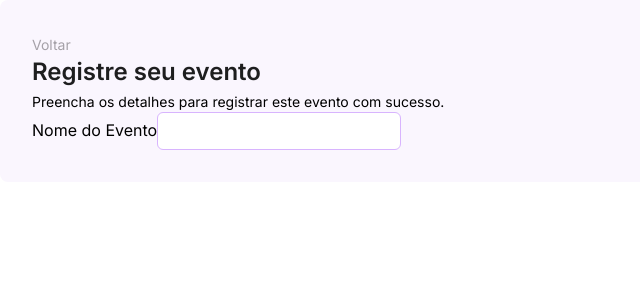
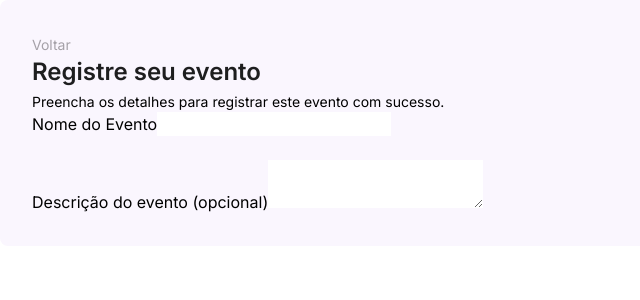
Before and after one commit to Projeto-FrontEnd-Fusion/Aceve-website-development, a Next.js app: page /admin/admin-events in a window 1280 px wide. Shown: the top 300 px of the page, without its empty margins (0-640 px from the left). Built offline with nearby package versions, Linux system fonts and the light colour scheme; a web font is replaced by a local one.

Commit message:
Feat: Add FormTextarea component to event dashboard

```diff
--- a/src/features/admin-login/components/EventForm.tsx
+++ b/src/features/admin-login/components/EventForm.tsx
@@ -1,5 +1,6 @@
 import { FormProvider, useForm } from "react-hook-form";
 import { FormInput } from "./FormInput";
+import { FormTextarea } from "./FormTextarea";
 
 export type EventFormData = {
   name: string;
@@ -48,6 +49,11 @@ export default function EventForm() {
             label="Nome do Evento"
             rules={{ required: "Nome do evento é obrigatório" }}
           />
+          <FormTextarea
+            name="description"
+            label="Descrição do evento (opcional)"
+            maxLength={500}
+          />
         </form>
       </section>
     </FormProvider>
--- a/src/features/admin-login/components/FormInput.tsx
+++ b/src/features/admin-login/components/FormInput.tsx
@@ -23,15 +23,7 @@ export function FormInput({
   return (
     <div>
       <label>{label}</label>
-      <input
-        type={type}
-        {...register(name, rules)}
-        className={`rounded-md border px-4 py-2 text-sm focus:outline-none focus:ring-2 ${
-          errors[name]
-            ? "border-red-500 focus:ring-red-500"
-            : "border-purple-300 focus:ring-purple-500"
-        }`}
-      />
+      <input type={type} {...register(name, rules)} className="" />
       {errors[name] && <span>{String(errors[name]?.message)}</span>}
     </div>
   );
--- /dev/null
+++ b/src/features/admin-login/components/FormTextarea.tsx
@@ -0,0 +1,20 @@
+"use client";
+
+import { useFormContext } from "react-hook-form";
+import type { EventFormData } from "./EventForm";
+
+interface FormTextareaProps {
+  name: string;
+  label: string;
+  maxLength?: number;
+}
+
+export function FormTextarea({ name, label, maxLength }: FormTextareaProps) {
+  const { register } = useFormContext();
+  return (
+    <div>
+      <label>{label}</label>
+      <textarea {...register(name)} maxLength={maxLength} className="" />
+    </div>
+  );
+}
```
